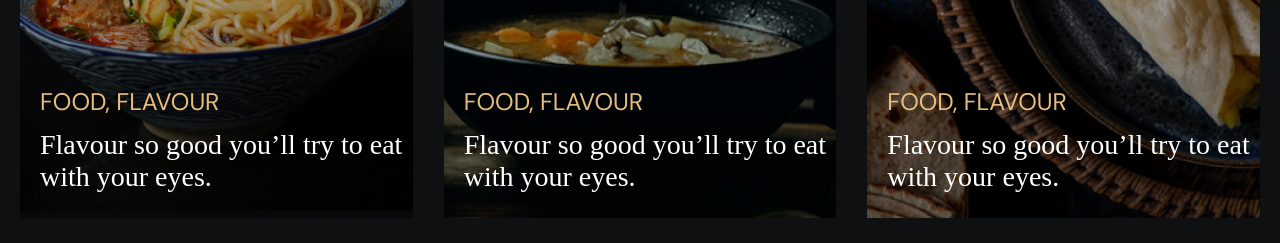
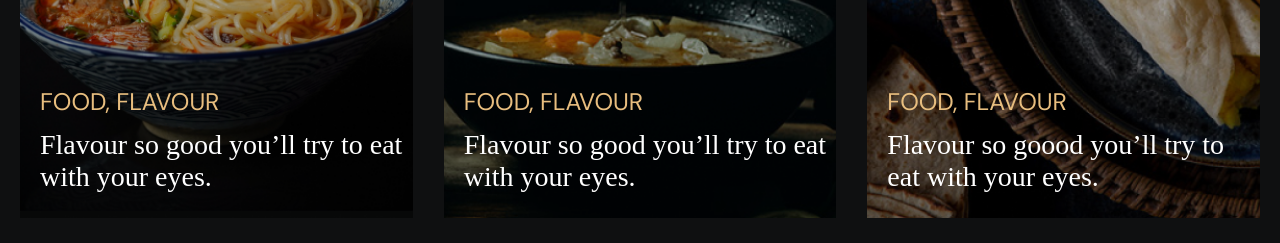
Before and after one commit to Azer-Dunyamaliyev/yours, a website with bundled scripts: page index.html in a window 1280 px wide. Shown: the part 2120-2363 px from the top of the page. Built offline with nearby package versions, Linux system fonts and the light colour scheme; a web font is replaced by a local one.

Commit message:
modified home file

```diff
--- a/index.html
+++ b/index.html
@@ -129,7 +129,7 @@
                                     FOOD, FLAVOUR
                                 </div>
                                 <div class="blog_col_subtitle">
-                                    Flavour so good you’ll try to eat with your eyes.
+                                    Flavour so goood you’ll try to eat with your eyes.
                                 </div>
                             </div>
                         </div>
```
